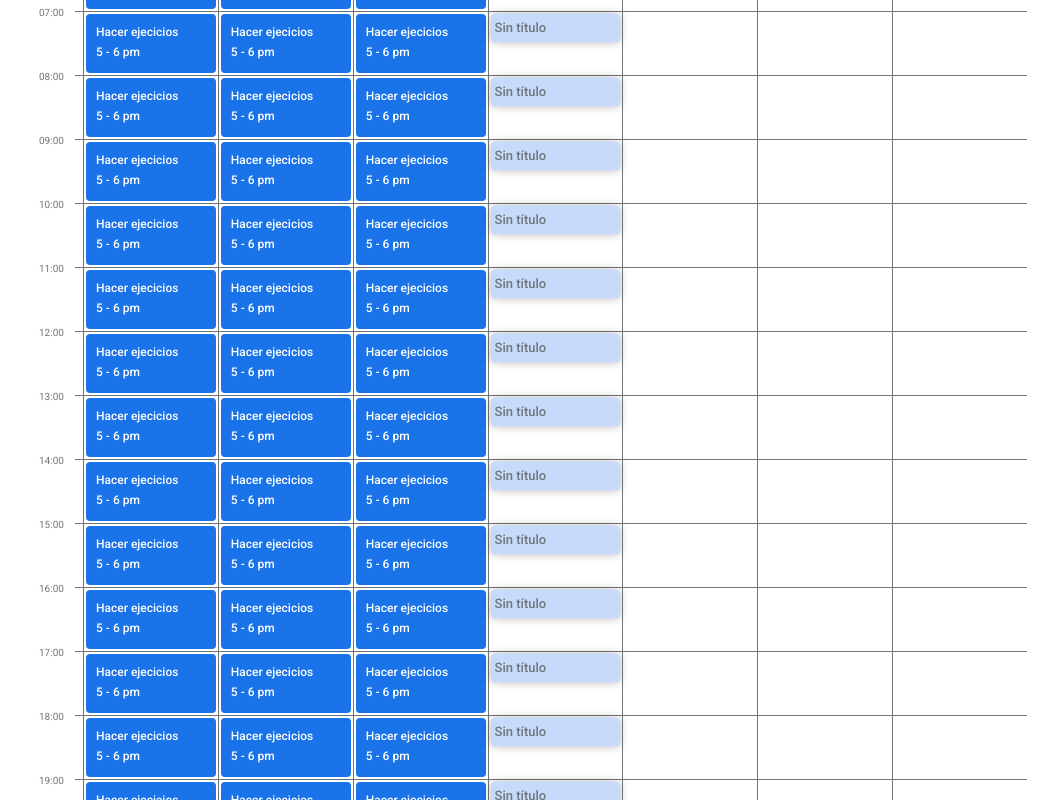
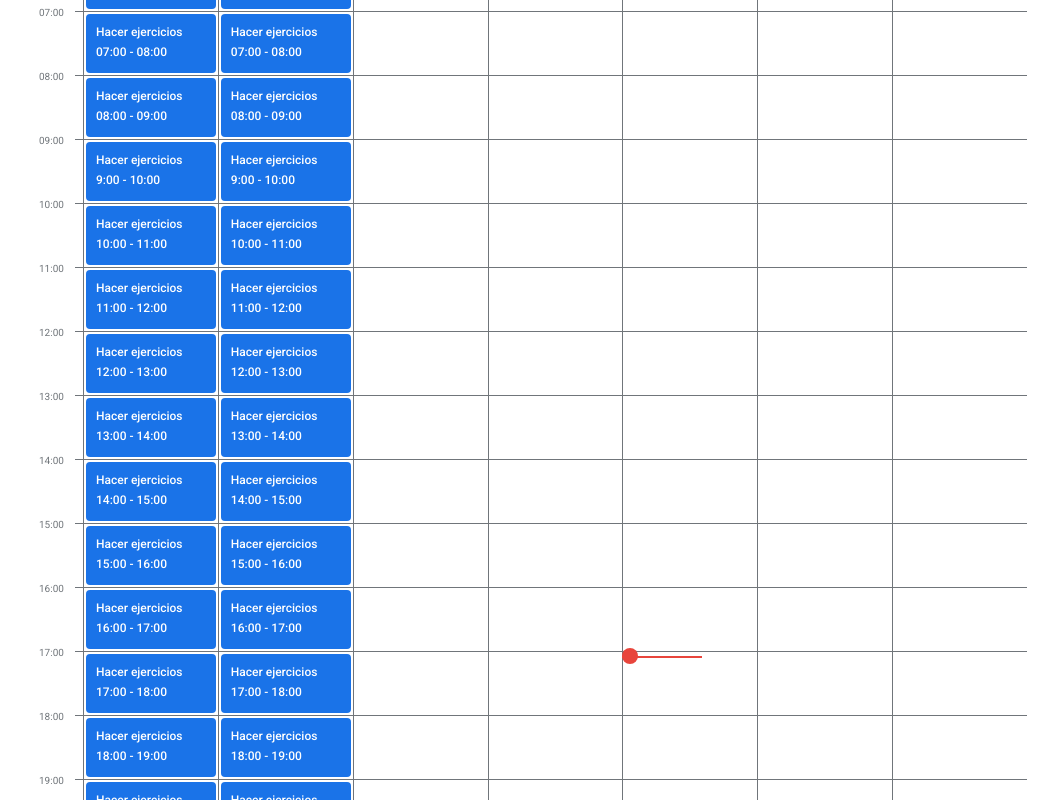
Before and after one commit to danielsarmientob/calendario-code, a React (Create React App) app: page / in a window 1280 px wide. Shown: the part 656-1456 px from the top of the page, without its empty margins (229-1280 px from the left). Built offline with nearby package versions, Linux system fonts and the light colour scheme.

Commit message:
posicionamiento CurrentTime.js y Modal.js

```diff
--- a/src/App.js
+++ b/src/App.js
@@ -13,7 +13,7 @@ export const App = () => {
                 <SideBar/>
                 <MainCalendario/>
             </div>
-            {/* <Modal/> */}
+            <Modal/>
         </div>
     )
 }
--- a/src/components/AgregarInvitados.js
+++ b/src/components/AgregarInvitados.js
@@ -8,7 +8,7 @@ export const AgregarInvitados = () => {
     return (
         <div className='contAgregarInvitados'>
             <div className='agregarInvitados inputModal'>
-                <i className='icon-users' arial-hidden={true}></i>
+                <i className='icon-users' aria-hidden={true}></i>
                 <div className='inputAdd'>
                     <input type={'text'} placeholder='Agregar invitados'/>
                 </div>
--- a/src/components/CabeceraSemanal.js
+++ b/src/components/CabeceraSemanal.js
@@ -8,13 +8,13 @@ export const CabeceraSemanal = () => {
                     <span className='horaCalendario-text'>GMT-5</span>
                 </div>
                 {/* <span>00:00</span> */}
-                <DiaSeman nomDia={'DOM'} numDia={'18'}/>
-                <DiaSeman nomDia={'LUN'} numDia={'19'}/>
-                <DiaSeman nomDia={'MAR'} numDia={'20'}/>
-                <DiaSeman nomDia={'MIE'} numDia={'21'}/>
-                <DiaSeman nomDia={'JUE'} numDia={'22'}/>
-                <DiaSeman nomDia={'VIE'} numDia={'23'}/>
-                <DiaSeman nomDia={'SAB'} numDia={'24'}/>
+                <DiaSeman nomDia={'DOM'} numDia={'18'} semanaDiaActual={false}/>
+                <DiaSeman nomDia={'LUN'} numDia={'19'} semanaDiaActual={false}/>
+                <DiaSeman nomDia={'MAR'} numDia={'20'} semanaDiaActual={false}/>
+                <DiaSeman nomDia={'MIE'} numDia={'21'} semanaDiaActual={false}/>
+                <DiaSeman nomDia={'JUE'} numDia={'22'} semanaDiaActual={true}/>
+                <DiaSeman nomDia={'VIE'} numDia={'23'} semanaDiaActual={false}/>
+                <DiaSeman nomDia={'SAB'} numDia={'24'} semanaDiaActual={false}/>
 
         </>
     )
--- a/src/components/CurrentTime.js
+++ b/src/components/CurrentTime.js
@@ -1,6 +1,43 @@
-import React from 'react'
+import React, { useEffect, useState } from 'react'
 
 export const CurrentTime = () => {
+    const [width, setWidth] = useState(window.innerWidth)
+
+    const handleResize = () => setWidth(window.innerWidth)
+    useEffect(() => {
+        window.addEventListener('resize', handleResize)
+        return () => {
+            window.removeEventListener('resize', handleResize)
+        }
+    }, [])
+    useEffect(() => {
+        const currentDate = new Date();
+        const currentDay = currentDate.getDay()
+        const currentHour = currentDate.getHours()
+        const currentMin = currentDate.getMinutes()
+        const $currentTime = document.querySelector('.currentTime')
+        const $calendar = document.querySelector('.calendarioSemana')
+        let calendarBlockSize = $calendar.clientHeight
+        let calendarInlineSize = $calendar.clientWidth
+
+        const calendarTimezoneCellInlineSize = document.querySelector('.horaCalendario').clientWidth;
+        // const calendarTimezoneCellInlineSize = document.querySelector('.taskCell').clientWidth;
+        calendarInlineSize = calendarInlineSize - calendarTimezoneCellInlineSize
+
+        const cellInlineSize = calendarInlineSize / 7
+
+        // console.log({ calendarBlockSize }, { calendarInlineSize })
+        const calendarDayBlockSize = document.querySelector('.taskCell').clientHeight
+        calendarBlockSize = calendarBlockSize - calendarDayBlockSize
+        // console.log({ calendarBlockSize })
+        const cellBlockSize = calendarBlockSize / 24
+        // console.log({ cellBlockSize }, { cellInlineSize })
+
+        $currentTime.style.top = `${cellBlockSize * (currentHour) + calendarDayBlockSize + (cellBlockSize / 60) * currentMin}px`
+        $currentTime.style.left = `${cellInlineSize * (currentDay) + calendarTimezoneCellInlineSize + 24}px`
+        // console.log(calendarBlockSize,calendarInlineSize)
+    }, [width])
+
     return (
         <div className='currentTime'>
 
--- /dev/null
+++ b/src/components/DiaCalendario.js
@@ -0,0 +1,43 @@
+import React from 'react'
+
+export const DiaCalendario = ({ titulo='', hora='' }) => {
+    let horaInicio='';
+    let horaFinal='';
+    if (hora !== '') {
+        const dateHora = hora?.split(':');
+        const dateHoraNum = parseInt(dateHora[0])
+        if(dateHoraNum < 10) {
+            horaInicio = '0'+(dateHoraNum-1)+':00';
+            horaFinal =  '0'+(dateHoraNum)+':00';
+        }
+        else {
+            horaInicio = (dateHoraNum-1)+':00';
+            horaFinal =  (dateHoraNum)+':00';
+        }
+    }
+
+    const handleOpenModal = (e)=> {
+        // const x = e.pageX
+        // const y = e.pageY
+        const $modal = document.querySelector('.modal');
+        $modal.style.visibility = 'visible';
+        // const $contentMoodal = document.querySelector('.contentModal');
+        // $contentMoodal.style.left = `${x}px`
+        // $contentMoodal.style.top = `${y}px`
+    }
+
+    return (
+        <div tabIndex={'0'} className='taskCell' onClick={handleOpenModal}>
+            {
+                (titulo !== '')
+                ?   <div className='task'>
+                        <p>{ titulo }</p>
+                        <p>
+                            <time time="17:00">{ horaInicio }</time> - <time time="18:00">{ horaFinal }</time>
+                        </p>
+                    </div>
+                :   <div></div>
+            }
+        </div>
+    )
+}
--- a/src/components/DiaSeman.js
+++ b/src/components/DiaSeman.js
@@ -1,12 +1,12 @@
 import React from 'react';
 import PropTypes from 'prop-types';
 
-export const DiaSeman = ({nomDia, numDia}) => {
+export const DiaSeman = ({nomDia, numDia, semanaDiaActual}) => {
     const handleDay = ()=> {
         console.log('Ir a el dia seleccionado')
     }
     return (
-        <h2 className='calendarioDia'>
+        <h2 className={`calendarioDia ${semanaDiaActual? 'calendarioDia-isActive' : ''}`}>
             <a href='#' onClick={handleDay}>
                 <time dateTime='18-03-2022'>
                     <span>{ nomDia }</span>
@@ -20,5 +20,6 @@ export const DiaSeman = ({nomDia, numDia}) => {
 
 DiaSeman.propTypes = {
     nomDia: PropTypes.string.isRequired,
-    numDia: PropTypes.string.isRequired
+    numDia: PropTypes.string.isRequired,
+    semanaDiaActual: PropTypes.bool.isRequired
 }
--- a/src/components/FilaSemana.js
+++ b/src/components/FilaSemana.js
@@ -1,4 +1,5 @@
-import React from 'react'
+import React from 'react';
+import { DiaCalendario } from './DiaCalendario';
 
 export const FilaSemana = ({hora}) => {
 
@@ -7,38 +8,13 @@ export const FilaSemana = ({hora}) => {
                 <div className='horaCalendario'>
                     <span className='horaCalendario-text'>{ (hora !== '24:00')? hora : '' }</span>
                 </div>
-                <div tabIndex={'0'} className='taskCell'>
-                    <div className='task'>
-                        <p>Hacer ejecicios</p>
-                        <p>
-                            <time time="17:00">5</time> - <time time="18:00">6 pm</time>
-                        </p>
-                    </div>
-                </div>
-                <div tabIndex={'0'} className='taskCell'>
-                    <div className='task'>
-                        <p>Hacer ejecicios</p>
-                        <p>
-                            <time time="17:00">5</time> - <time time="18:00">6 pm</time>
-                        </p>
-                    </div>
-                </div>
-                <div tabIndex={'0'} className='taskCell'>
-                    <div className='task'>
-                        <p>Hacer ejecicios</p>
-                        <p>
-                            <time time="17:00">5</time> - <time time="18:00">6 pm</time>
-                        </p>
-                    </div>
-                </div>
-                <div tabIndex={'0'} className='taskCell is-active'>
-                </div>
-                <div tabIndex={'0'} className='taskCell'>
-                </div>
-                <div tabIndex={'0'} className='taskCell'>
-                </div>
-                <div tabIndex={'0'} className='taskCell'>
-                </div>
+                <DiaCalendario titulo='Hacer ejercicios' hora={hora}/>
+                <DiaCalendario titulo='Hacer ejercicios' hora={hora}/>
+                <DiaCalendario titulo=''/>
+                <DiaCalendario titulo=''/>
+                <DiaCalendario titulo=''/>
+                <DiaCalendario titulo=''/>
+                <DiaCalendario titulo=''/>
         </>
     )
 }
--- a/src/components/MainCalendario.js
+++ b/src/components/MainCalendario.js
@@ -6,7 +6,7 @@ import { FilaSemana } from './FilaSemana'
 export const MainCalendario = () => {
     return (
         <div className='mainCalendario'>
-            {/* <CurrentTime/> */}
+            <CurrentTime/>
             <div className='calendarioSemana'>
                 <CabeceraSemanal/>
                 <FilaSemana hora={'01:00'}/>
--- a/src/components/Modal.js
+++ b/src/components/Modal.js
@@ -4,6 +4,10 @@ import { AgregarInvitados } from './AgregarInvitados';
 import { InputFile } from './InputFile';
 
 export const Modal = () => {
+    const handleCloseModal = ()=>{
+        const $modal = document.querySelector('.modal');
+        $modal.style.visibility = 'hidden';
+    }
     return (
         <div className='modal'>
             <div className='contentModal'>
@@ -35,7 +39,7 @@ export const Modal = () => {
                     </form>
                 </div>
                 <div className='modalActions'>
-                    <button className='button'>Cancelar</button>
+                    <button className='button' onClick={handleCloseModal}>Cancelar</button>
                     <button className='button is-primary'>Guardar</button>
                 </div>
             </div>
--- a/src/css/calendario-dia.css
+++ b/src/css/calendario-dia.css
@@ -31,6 +31,7 @@
     border-radius: 50%;
 }
 
+
 .calendarioDia span:nth-of-type(1) {
     font: var(--body1-medium);
 }
@@ -48,6 +49,19 @@
     inline-size: 1px;
     background: currentColor;
     position: absolute;
-    /* bottom: 0; */
     inset-block-end: 0;
 }
+
+.calendarioDia.calendarioDia-isActive span:nth-of-type(1),
+.calendarioDia.calendarioDia-isActive span:nth-of-type(1) {
+    color: var(--blue10);
+}
+
+.calendarioDia.calendarioDia-isActive span:nth-of-type(2),
+.calendarioDia.calendarioDia-isActive span:nth-of-type(2) {
+    background: var(--blue10);
+    padding: .5rem;
+    box-sizing: border-box;
+    color: var(--white);
+    border-radius: 50%;
+}
--- a/src/css/modal.css
+++ b/src/css/modal.css
@@ -10,6 +10,7 @@
     display: flex;
     align-items: center;
     justify-content: center;
+    visibility: hidden;
 }
 
 .contentModal {
```
